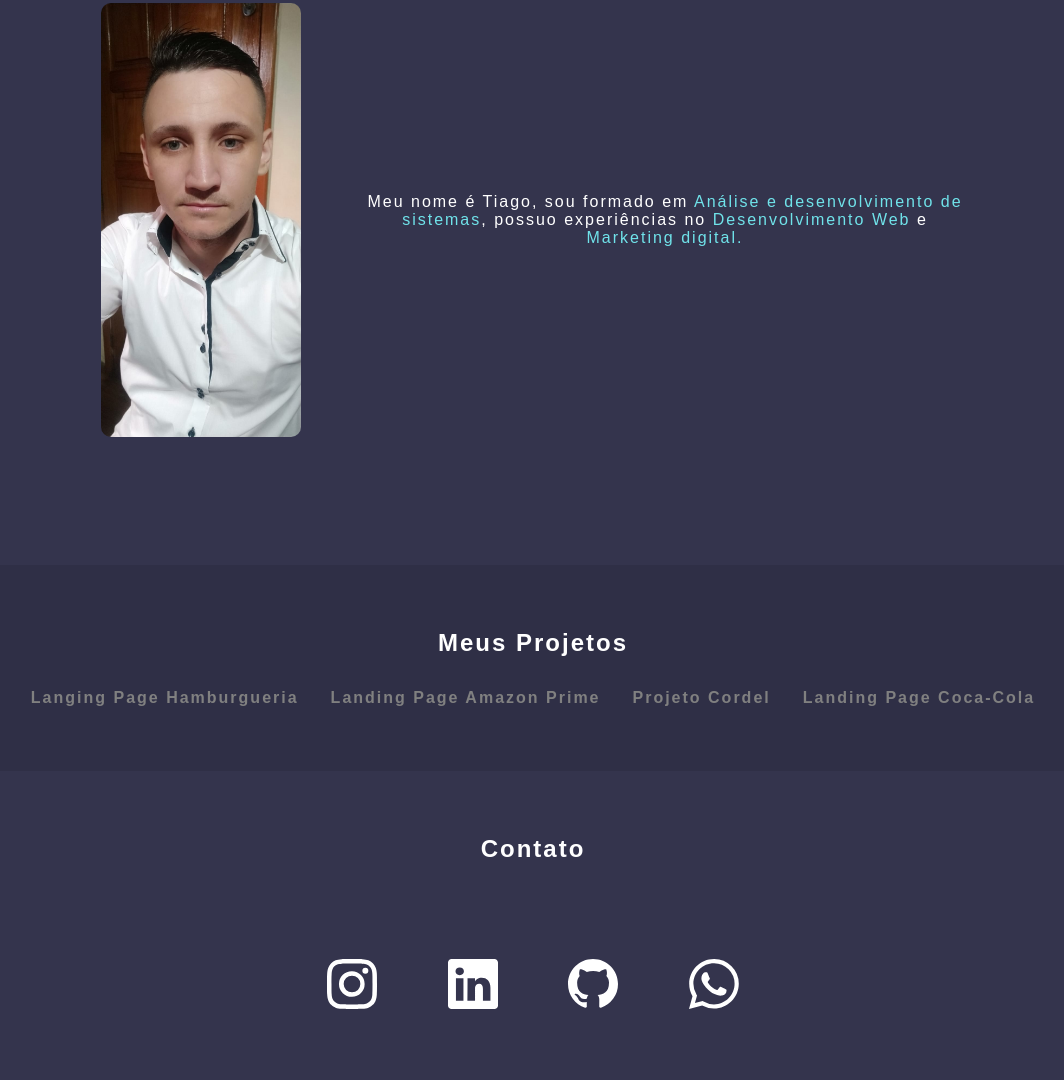
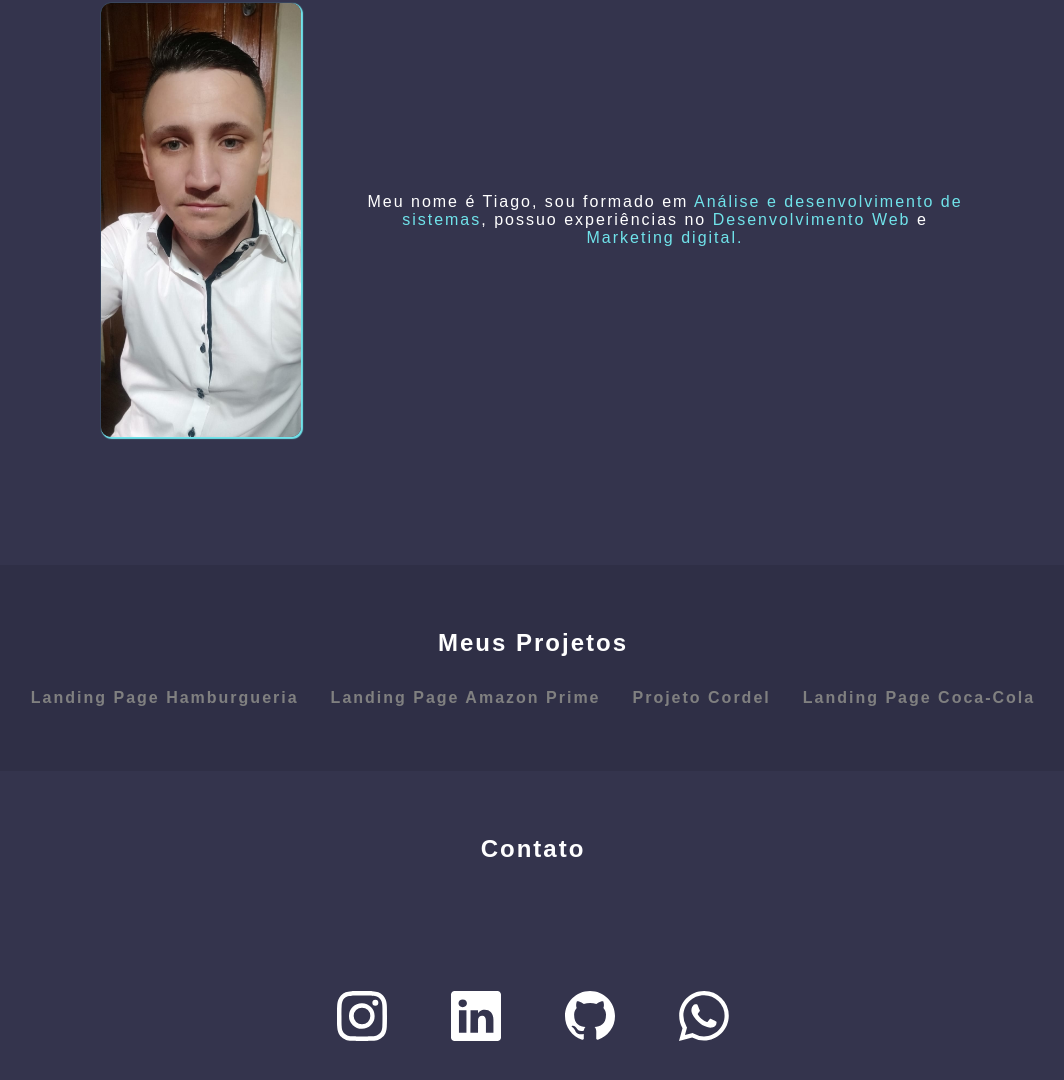
Before and after one commit to tiagoefrens/landing-page-tiago, a plain HTML site: page index.html in a window 1280 px wide. Shown: the part 1358-2438 px from the top of the page, without its empty margins (107-1171 px from the left). Drawn offline with Linux system fonts and the light colour scheme; a web font is replaced by a local one.

Commit message:
att scrool

```diff
--- a/index.html
+++ b/index.html
@@ -60,7 +60,7 @@
         <section class="quarta-section" id="projetos">
             <h2 class="title">Meus Projetos</h2>
             <ul>
-                <li><a href="https://github.com/tiagoefrens/Landing-page-hamburgueria">Langing Page Hamburgueria</a></li>
+                <li><a href="https://github.com/tiagoefrens/Landing-page-hamburgueria">Landing Page Hamburgueria</a></li>
                 <li><a href="https://github.com/tiagoefrens/landing-page-amazon">Landing Page Amazon Prime</a></li>
                 <li><a href="https://github.com/tiagoefrens/Projeto-Cordel">Projeto Cordel</a></li>
                 <li><a href="https://github.com/tiagoefrens/landing-page-coca">Landing Page Coca-Cola</a></li>
--- a/style.css
+++ b/style.css
@@ -3,7 +3,7 @@
 *{
     margin: 0;
     padding: 0;
-
+    scroll-behavior: smooth;
 }
 
 body{
@@ -236,9 +236,20 @@ footer{
     gap: 6rem;
     flex-wrap: wrap;
 }
+footer > div{
+    display: flex;
+    flex-wrap: wrap;
+    justify-content: center;
+    align-items: center;
+}
 
 footer > div a{
     padding: 2rem;
     color: var(--white);
 
 }
+
+:is(.img-perfil,.quem-sou-eu){
+    box-shadow: 1px 1px 1px 1px var(--blue);
+
+}
```
